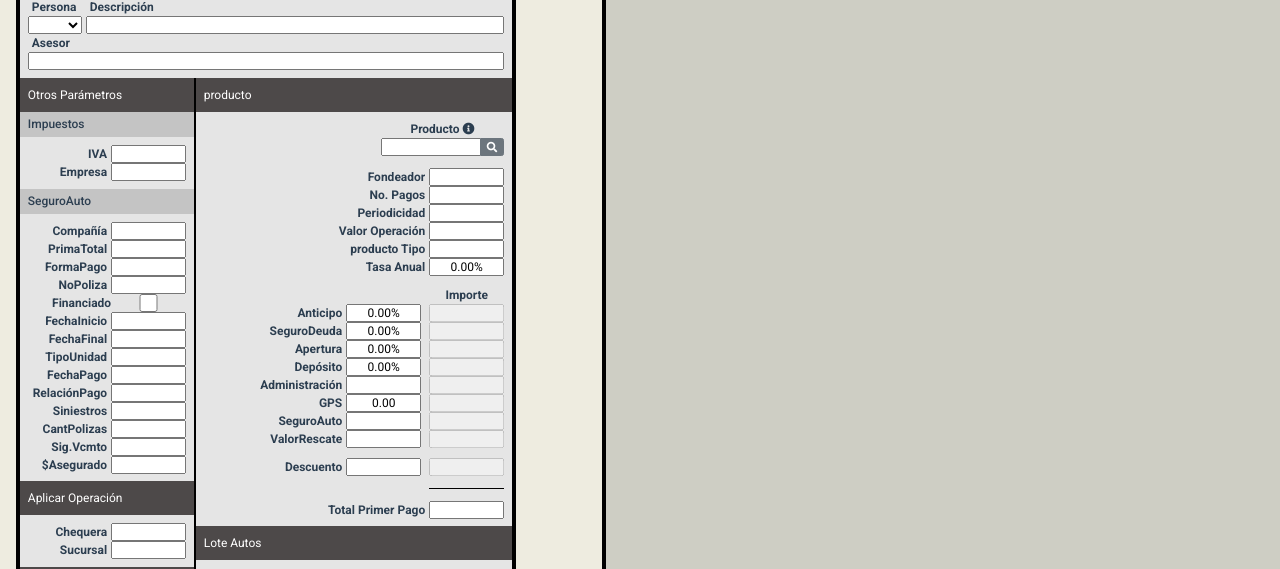
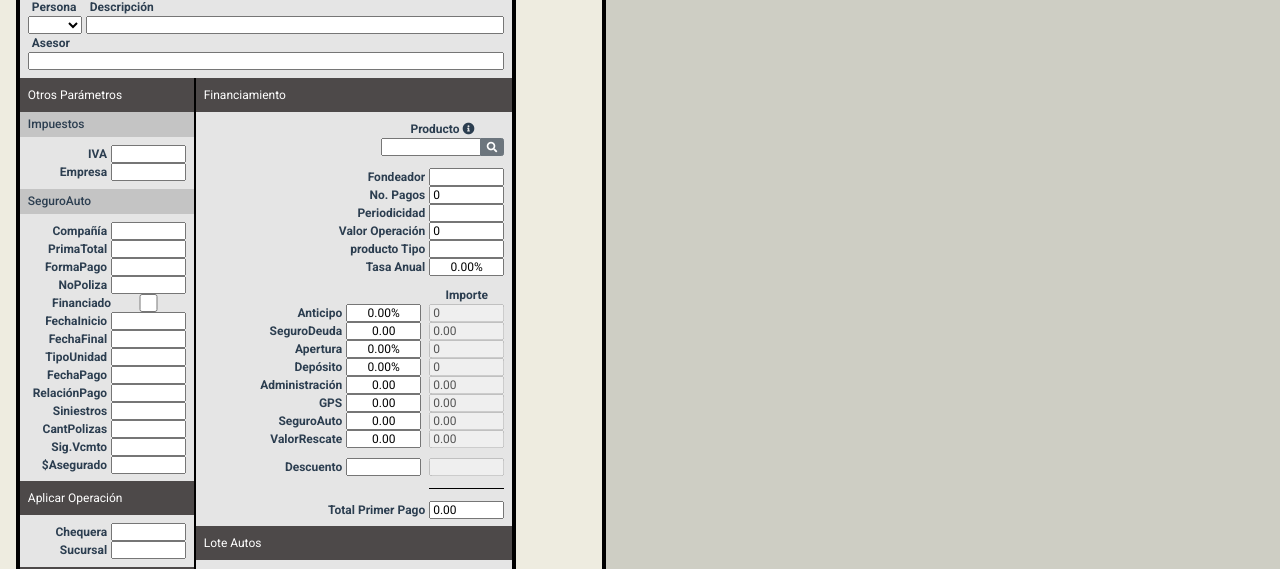
Before and after one commit to betolabrada/checktax-wdb, a Vue app in the folder client/: page / in a window 1280 px wide. Shown: the part 153-722 px from the top of the page. Built offline with nearby package versions, Linux system fonts and the light colour scheme; no server answers.

Commit message:
Primer pago calculation

```diff
--- a/client/src/components/sections/Financiamiento.vue
+++ b/client/src/components/sections/Financiamiento.vue
@@ -1,7 +1,7 @@
 <template>
   <section>
     <div class="section-header">
-      producto
+      Financiamiento
     </div>
     <div class="section-content d-flex flex-column align-items-end">
       <div class="d-flex flex-column mb-3 text-center">
@@ -35,11 +35,11 @@
       </div><!--d-flex flex-column mr-2-->
       <div class="main-input-group">
         <label for="input-fondeador">Fondeador</label>
-        <input id="input-fondeador" type="text">
+        <input id="input-fondeador" type="text" :value="producto.fondeador" @input="update('fondeador',$event)">
       </div>
       <div class="main-input-group">
         <label for="input-noPagos">No. Pagos</label>
-        <input id="input-noPagos" type="text">
+        <input id="input-noPagos" type="text" :value="producto.noPagos" @input="update('noPagos',$event)">
       </div>
       <div class="main-input-group">
         <label for="input-periodicidad">Periodicidad</label>
@@ -47,7 +47,7 @@
       </div>
       <div class="main-input-group">
         <label for="input-valorOperacion">Valor Operación</label>
-        <input id="input-valorOperacion" type="text">
+        <input id="input-valorOperacion" type="text" :value="producto.valorOperacion" @input="update('valorOperacion',$event)">
       </div>
       <div class="main-input-group">
         <label for="input-productoTipo">producto Tipo</label>
@@ -62,49 +62,49 @@
         <label for="input-anticipo">Anticipo</label>
         <input id="input-anticipo" class="text-center" type="text" :value="producto.anticipo.toFixed(2) + '%'" @input="update('anticipo',$event)">
         <label class="block-label" for="input-impAnticipo"></label>
-        <input disabled id="input-impAnticipo" type="text">
+        <input disabled id="input-impAnticipo" type="text" :value="anticipo">
       </div>
       <div class="main-input-group">
         <label for="input-seguroDeuda">SeguroDeuda</label>
-        <input id="input-seguroDeuda" class="text-center" type="text" :value="producto.segurodeuda.toFixed(2) + '%'" @input="update('segurodeuda',$event)">
+        <input id="input-seguroDeuda" class="text-center" type="text" :value="producto.segurodeuda.toFixed(2)" @input="update('segurodeuda',$event)">
         <label for="input-impSeguroDeuda"></label>
-        <input disabled id="input-impSeguroDeuda" type="text">
+        <input disabled id="input-impSeguroDeuda" type="text" :value="producto.segurodeuda.toFixed(2)">
       </div>
       <div class="main-input-group">
         <label for="input-apertura">Apertura</label>
         <input id="input-apertura" class="text-center" type="text" :value="producto.apertura.toFixed(2) + '%'" @input="update('apertura',$event)">
         <label for="input-impApertura"></label>
-        <input disabled id="input-impApertura" type="text">
+        <input disabled id="input-impApertura" type="text" :value="apertura">
       </div>
       <div class="main-input-group">
         <label for="input-deposito">Depósito</label>
         <input id="input-deposito" class="text-center" type="text" :value="producto.deposito.toFixed(2) + '%'" @input="update('deposito',$event)">
         <label for="input-impDeposito"></label>
-        <input disabled id="input-impDeposito" type="text">
+        <input disabled id="input-impDeposito" type="text" :value="deposito">
       </div>
       <div class="main-input-group">
         <label for="input-admin">Administración</label>
-        <input id="input-admin" class="text-center" type="text">
+        <input id="input-admin" class="text-center" type="text" :value="producto.administracion.toFixed(2)" @input="update('administracion',$event)">
         <label for="input-impAdmin"></label>
-        <input disabled id="input-impAdmin" type="text">
+        <input disabled id="input-impAdmin" type="text" :value="producto.administracion.toFixed(2)">
       </div>
       <div class="main-input-group">
         <label for="input-gps">GPS</label>
         <input id="input-gps" class="text-center" type="text" :value="producto.gps.toFixed(2)" @input="update('gps',$event)">
         <label for="input-impGps"></label>
-        <input disabled id="input-impGps" type="text">
+        <input disabled id="input-impGps" type="text" :value="producto.gps.toFixed(2)">
       </div>
       <div class="main-input-group">
         <label for="input-seguroAuto">SeguroAuto</label>
-        <input id="input-seguroAuto" class="text-center" type="text">
+        <input id="input-seguroAuto" class="text-center" type="text" :value="producto.seguroauto.toFixed(2)" @input="update('seguroauto',$event)">
         <label for="input-impSeguroAuto"></label>
-        <input disabled id="input-impSeguroAuto" type="text">
+        <input disabled id="input-impSeguroAuto" type="text" :value="producto.seguroauto.toFixed(2)">
       </div>
       <div class="main-input-group" style="margin-bottom: 10px;">
         <label for="input-valorRescate">ValorRescate</label>
-        <input id="input-valorRescate" class="text-center" type="text">
+        <input id="input-valorRescate" class="text-center" type="text" :value="producto.valorRescate.toFixed(2)" @input="update('valorRescate',$event)">
         <label for="input-impValorRescate"></label>
-        <input disabled id="input-impValorRescate" type="text">
+        <input disabled id="input-impValorRescate" type="text" :value="producto.valorRescate.toFixed(2)">
       </div>
       <div class="main-input-group">
         <label for="input-descuento">Descuento</label>
@@ -115,7 +115,7 @@
       <div style="text-align: right;"><hr style="border-top: #000000 solid 1px; width: 75px"></div>
       <div class="main-input-group">
         <label for="input-total">Total Primer Pago</label>
-        <input id="input-total" type="text">
+        <input id="input-total" type="text" :value="primerPago">
       </div>
     </div><!-- section-content -->
   </section>
@@ -127,17 +127,21 @@ import { mapActions, mapMutations, mapState } from 'vuex';
 
 export default{
   name: 'producto',
-  data() {
-    return {
-      foundProducto: false,
-      fondeador: '',
-      noPagos: 0,
-      periodicidad: '',
-      valorOperacion: 0,
+  computed: {
+    ...mapState(['producto']),
+    anticipo() {
+      return (this.producto.anticipo/100) * this.producto.valorOperacion;
+    },
+    apertura() {
+      return (this.producto.apertura/100) * this.producto.valorOperacion;
+    },
+    deposito() {
+      return (this.producto.deposito/100) * this.producto.valorOperacion;
+    },
+    primerPago() {
+      //console.log(this.anticipo);console.log(this.producto.segurodeuda);console.log(this.apertura);console.log(this.deposito);console.log(this.producto.administracion);console.log(this.producto.gps);console.log(this.producto.seguroauto);
+      return (parseFloat(this.anticipo)+parseFloat(this.producto.segurodeuda)+parseFloat(this.apertura)+parseFloat(this.deposito)+parseFloat(this.producto.administracion)+parseFloat(this.producto.gps)+parseFloat(this.producto.seguroauto)).toFixed(2);
     }
-  },
-  computed: {
-    ...mapState(['producto'])
   },
   methods: {
     ...mapActions(['fetchProducto']),
--- a/client/src/store/index.ts
+++ b/client/src/store/index.ts
@@ -95,18 +95,24 @@ export default new Vuex.Store({
     ],
     producto: {
       producto: "",
+      fondeador: "",
+      noPagos: 0,
+      valorOperacion: 0,
       tipo: "",
       tasa: 0,
       anticipo: 0,
       apertura: 0,
       deposito: 0,
+      administracion: 0,
       tfrescate: false,
       tfadmon: false,
       gps: 0,
       tfgps: false,
       tfseguroauto: false,
       segurodeuda: 0,
+      seguroauto: 0,
       tfsegurodeuda: false,
+      valorRescate: 0,
       liquidacion: 0,
       pptipo: ""
     }
```
